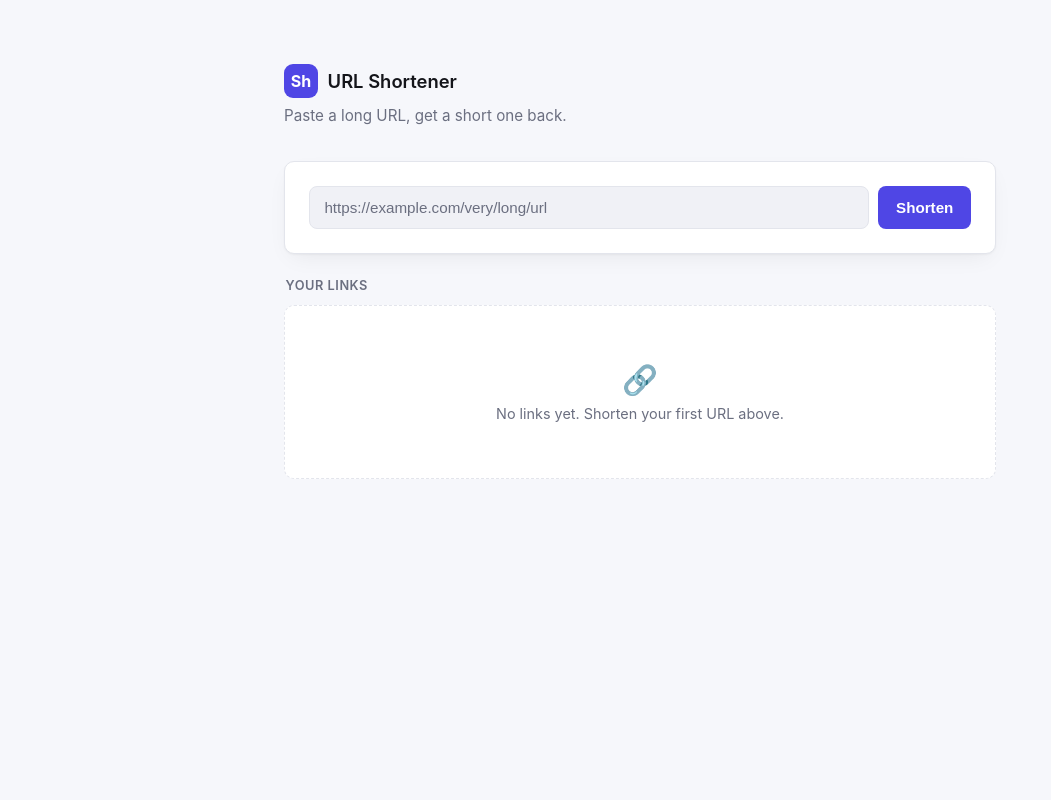
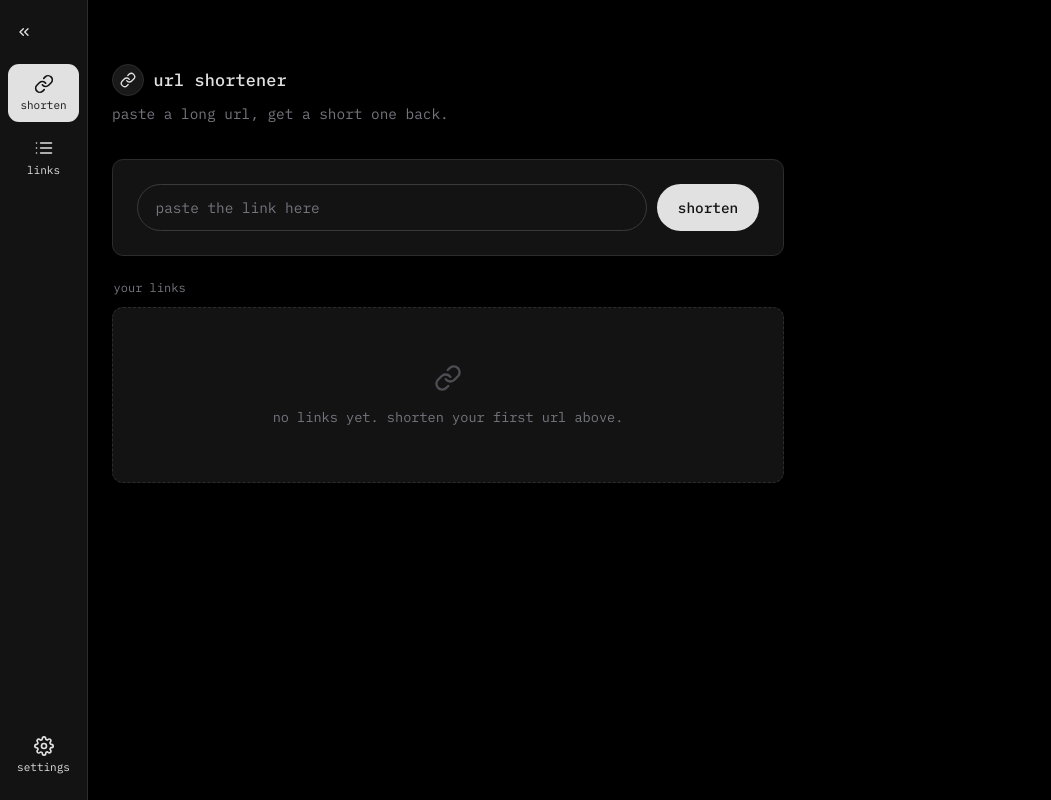
Before and after one commit to agamez123/pingu-tools, a FastAPI app: page / in a window 1280 px wide. Shown: the whole page, without its empty margins (0-1051 px from the left). Run offline with FastAPI, Linux system fonts and the light colour scheme; some libraries are stand-ins or nearby versions.

Commit message:
frontend

```diff
--- a/app/static/css/style.css
+++ b/app/static/css/style.css
@@ -1,40 +1,42 @@
+@import url("https://fonts.googleapis.com/css2?family=IBM+Plex+Mono:wght@400;500;600&display=swap");
+
 :root {
-  --bg: #f6f7fb;
-  --surface: #ffffff;
-  --surface-2: #f0f1f6;
-  --border: #e3e5ec;
-  --text: #14151a;
-  --text-muted: #6b6f80;
-  --accent: #4f46e5;
-  --accent-hover: #4338ca;
-  --accent-contrast: #ffffff;
-  --success-bg: #ecfdf3;
-  --success-border: #34c759;
-  --success-text: #0f7a3d;
-  --danger: #dc2626;
-  --danger-hover: #b91c1c;
-  --radius: 10px;
-  --shadow: 0 1px 2px rgba(16, 18, 27, 0.04), 0 8px 24px -8px rgba(16, 18, 27, 0.08);
+  --bg: #000000;
+  --sidebar-bg: #131313;
+  --surface: #131313;
+  --elevated: #191919;
+  --elevated-hover: #232323;
+  --border: #2c2c2c;
+  --input-border: #3a3a3a;
+  --text: #e1e1e1;
+  --text-muted: #75757e;
+  --white: #ffffff;
+  --active-bg: #e1e1e1;
+  --active-hover: #ffffff;
+  --active-text: #131313;
+  --green: #30bd1b;
+  --red: #ed2236;
+  --dark-red: #d61c2e;
+  --radius: 11px;
+  --radius-pill: 30px;
+  --sidebar-width: 88px;
+  --sidebar-width-collapsed: 0px;
 }
 
-@media (prefers-color-scheme: dark) {
-  :root {
-    --bg: #0f1115;
-    --surface: #171923;
-    --surface-2: #1e212c;
-    --border: #2a2d3a;
-    --text: #eceef4;
-    --text-muted: #8b90a3;
-    --accent: #6366f1;
-    --accent-hover: #7678f5;
-    --accent-contrast: #ffffff;
-    --success-bg: #0d2318;
-    --success-border: #22c55e;
-    --success-text: #4ade80;
-    --danger: #f87171;
-    --danger-hover: #fca5a5;
-    --shadow: 0 1px 2px rgba(0, 0, 0, 0.2), 0 8px 24px -8px rgba(0, 0, 0, 0.5);
-  }
+:root[data-theme="light"] {
+  --bg: #ffffff;
+  --sidebar-bg: #f4f4f4;
+  --surface: #f4f4f4;
+  --elevated: #e3e3e3;
+  --elevated-hover: #d3d3d3;
+  --border: #e0e0e0;
+  --input-border: #adadb7;
+  --text: #131313;
+  --text-muted: #75757e;
+  --white: #ffffff;
+  --active-bg: #131313;
+  --active-hover: #2a2a2a;
+  --active-text: #f4f4f4;
 }
 
 * {
@@ -46,14 +48,143 @@ body {
   min-height: 100vh;
   background: var(--bg);
   color: var(--text);
-  font-family: -apple-system, BlinkMacSystemFont, "Segoe UI", Roboto, Helvetica, Arial, sans-serif;
+  font-family: "IBM Plex Mono", ui-monospace, SFMono-Regular, Menlo, Consolas, monospace;
   -webkit-font-smoothing: antialiased;
 }
 
+a {
+  color: inherit;
+}
+
+/* sidebar */
+
+.sidebar {
+  position: fixed;
+  top: 0;
+  left: 0;
+  bottom: 0;
+  width: var(--sidebar-width);
+  background: var(--sidebar-bg);
+  border-right: 1px solid var(--border);
+  display: flex;
+  flex-direction: column;
+  align-items: center;
+  padding: 1rem 0.5rem;
+  gap: 0.5rem;
+  transition: width 0.15s ease, padding 0.15s ease;
+  overflow: hidden;
+  z-index: 10;
+}
+
+.sidebar.collapsed {
+  width: var(--sidebar-width-collapsed);
+  padding-left: 0;
+  padding-right: 0;
+  border-right-color: transparent;
+}
+
+.sidebar-toggle {
+  background: none;
+  border: none;
+  color: var(--text);
+  cursor: pointer;
+  padding: 0.5rem;
+  display: flex;
+  align-items: center;
+  justify-content: center;
+  border-radius: var(--radius);
+  align-self: flex-start;
+  flex-shrink: 0;
+}
+
+.sidebar-toggle:hover {
+  background: var(--elevated-hover);
+}
+
+.sidebar-toggle svg {
+  transition: transform 0.15s ease;
+}
+
+.sidebar.collapsed .sidebar-toggle svg {
+  transform: rotate(180deg);
+}
+
+.sidebar-nav {
+  display: flex;
+  flex-direction: column;
+  gap: 0.4rem;
+  width: 100%;
+  margin-top: 0.5rem;
+}
+
+.sidebar-spacer {
+  flex: 1;
+}
+
+.sidebar-tab {
+  display: flex;
+  flex-direction: column;
+  align-items: center;
+  justify-content: center;
+  gap: 0.3rem;
+  width: 100%;
+  padding: 0.6rem 0.25rem;
+  border-radius: var(--radius);
+  background: none;
+  border: none;
+  color: var(--text);
+  cursor: pointer;
+  font-family: inherit;
+  font-size: 11px;
+  white-space: nowrap;
+  text-decoration: none;
+}
+
+.sidebar-tab:hover {
+  background: var(--elevated-hover);
+}
+
+.sidebar-tab.active {
+  background: var(--active-bg);
+  color: var(--active-text);
+}
+
+.sidebar-tab svg {
+  width: 20px;
+  height: 20px;
+}
+
+.collapse-open-btn {
+  position: fixed;
+  top: 1rem;
+  left: 1rem;
+  z-index: 11;
+  background: var(--elevated);
+  border: 1px solid var(--border);
+  color: var(--text);
+  padding: 0.5rem;
+  border-radius: var(--radius);
+  cursor: pointer;
+  display: none;
+  align-items: center;
+  justify-content: center;
+}
+
+.collapse-open-btn.visible {
+  display: flex;
+}
+
+/* page */
+
 .page {
-  max-width: 760px;
-  margin: 0 auto;
+  margin-left: var(--sidebar-width);
+  max-width: 720px;
   padding: 4rem 1.5rem 5rem;
+  transition: margin-left 0.15s ease;
+}
+
+.page.sidebar-collapsed {
+  margin-left: var(--sidebar-width-collapsed);
 }
 
 .brand {
@@ -67,32 +198,31 @@ body {
   display: inline-flex;
   align-items: center;
   justify-content: center;
-  width: 34px;
-  height: 34px;
-  border-radius: 9px;
-  background: var(--accent);
-  color: var(--accent-contrast);
-  font-weight: 700;
-  font-size: 1rem;
+  width: 32px;
+  height: 32px;
+  border-radius: 50%;
+  background: var(--elevated);
+  border: 1px solid var(--border);
+  color: var(--text);
 }
 
 .brand h1 {
-  font-size: 1.15rem;
-  font-weight: 600;
+  font-size: 1.05rem;
+  font-weight: 500;
   margin: 0;
+  letter-spacing: 0.01em;
 }
 
 .subtitle {
   color: var(--text-muted);
   margin: 0 0 2.25rem;
-  font-size: 0.95rem;
+  font-size: 0.9rem;
 }
 
 .hero-card {
   background: var(--surface);
   border: 1px solid var(--border);
   border-radius: var(--radius);
-  box-shadow: var(--shadow);
   padding: 1.5rem;
   margin-bottom: 1.5rem;
 }
@@ -104,14 +234,15 @@ body {
 
 .create-form input[type="url"] {
   flex: 1;
-  padding: 0.75rem 0.9rem;
-  font-size: 0.95rem;
-  border-radius: 8px;
-  border: 1px solid var(--border);
-  background: var(--surface-2);
+  padding: 0.8rem 1.1rem;
+  font-size: 0.9rem;
+  font-family: inherit;
+  border-radius: var(--radius-pill);
+  border: 1px solid var(--input-border);
+  background: transparent;
   color: var(--text);
   outline: none;
-  transition: border-color 0.15s ease, box-shadow 0.15s ease;
+  transition: border-color 0.15s ease;
 }
 
 .create-form input[type="url"]::placeholder {
@@ -129,10 +259,11 @@ body {
   justify-content: center;
   gap: 0.4rem;
   border: none;
-  border-radius: 8px;
-  padding: 0.75rem 1.1rem;
-  font-size: 0.95rem;
-  font-weight: 600;
+  border-radius: var(--radius-pill);
+  padding: 0.8rem 1.3rem;
+  font-size: 0.9rem;
+  font-family: inherit;
+  font-weight: 500;
   cursor: pointer;
   white-space: nowrap;
   transition: background-color 0.15s ease, transform 0.05s ease;
@@ -143,33 +274,33 @@ body {
 }
 
 .btn-primary {
-  background: var(--accent);
-  color: var(--accent-contrast);
+  background: var(--active-bg);
+  color: var(--active-text);
 }
 
 .btn-primary:hover {
-  background: var(--accent-hover);
+  background: var(--active-hover);
 }
 
 .btn-icon {
-  background: transparent;
-  color: var(--text-muted);
-  padding: 0.4rem;
-  border-radius: 6px;
+  background: var(--elevated);
+  color: var(--text);
+  padding: 0.5rem;
+  border-radius: 50%;
 }
 
 .btn-icon:hover {
-  background: var(--surface-2);
-  color: var(--text);
+  background: var(--elevated-hover);
 }
 
 .btn-icon.danger,
 .btn-icon.danger:hover {
-  background: color-mix(in srgb, var(--danger) 12%, transparent);
-  color: var(--danger);
-  font-size: 0.78rem;
-  font-weight: 600;
-  padding: 0.4rem 0.6rem;
+  background: var(--dark-red);
+  color: var(--white);
+  font-size: 0.72rem;
+  font-weight: 500;
+  padding: 0.5rem 0.75rem;
+  border-radius: var(--radius-pill);
 }
 
 .flash {
@@ -189,48 +320,44 @@ body {
 }
 
 .flash-label {
-  color: var(--success-text);
-  font-weight: 600;
-  font-size: 0.85rem;
+  color: var(--green);
+  font-weight: 500;
+  font-size: 0.8rem;
   display: block;
   margin-bottom: 0.15rem;
 }
 
 .flash-url {
   color: var(--text);
-  font-family: ui-monospace, SFMono-Regular, Menlo, Consolas, monospace;
-  font-size: 0.9rem;
+  font-size: 0.85rem;
   word-break: break-all;
 }
 
 .copy-btn {
   flex-shrink: 0;
-  background: var(--surface);
+  background: var(--elevated);
   border: 1px solid var(--border);
   color: var(--text);
-  padding: 0.45rem 0.8rem;
-  border-radius: 7px;
-  font-size: 0.8rem;
-  font-weight: 600;
+  padding: 0.5rem 0.9rem;
+  border-radius: var(--radius-pill);
+  font-family: inherit;
+  font-size: 0.75rem;
   cursor: pointer;
   transition: background-color 0.15s ease;
 }
 
 .copy-btn:hover {
-  background: var(--surface-2);
+  background: var(--elevated-hover);
 }
 
 .copy-btn.copied {
-  color: var(--success-text);
-  border-color: var(--success-border);
+  color: var(--green);
+  border-color: var(--green);
 }
 
 .section-label {
   color: var(--text-muted);
-  font-size: 0.8rem;
-  font-weight: 600;
-  text-transform: uppercase;
-  letter-spacing: 0.04em;
+  font-size: 0.75rem;
   margin: 0 0 0.75rem 0.1rem;
 }
 
@@ -341,18 +508,18 @@ body {
 }
 
 .empty-state-icon {
-  font-size: 1.8rem;
-  margin-bottom: 0.5rem;
+  margin-bottom: 0.75rem;
+  opacity: 0.6;
 }
 
 .empty-state p {
   margin: 0;
-  font-size: 0.9rem;
+  font-size: 0.85rem;
 }
 
 @media (max-width: 520px) {
   .page {
-    padding: 2.5rem 1rem 3rem;
+    padding: 4.5rem 1rem 3rem;
   }
 
   .create-form {
--- a/app/static/js/app.js
+++ b/app/static/js/app.js
@@ -1,3 +1,55 @@
+(function initSidebar() {
+  const sidebar = document.getElementById("sidebar");
+  const page = document.getElementById("page");
+  const openBtn = document.getElementById("sidebar-open");
+  const toggleBtn = document.getElementById("sidebar-toggle");
+  if (!sidebar || !page || !openBtn || !toggleBtn) return;
+
+  function setCollapsed(collapsed) {
+    sidebar.classList.toggle("collapsed", collapsed);
+    page.classList.toggle("sidebar-collapsed", collapsed);
+    openBtn.classList.toggle("visible", collapsed);
+    localStorage.setItem("sidebar-collapsed", collapsed ? "true" : "false");
+  }
+
+  const stored = localStorage.getItem("sidebar-collapsed");
+  const initialCollapsed = stored === null ? window.innerWidth <= 720 : stored === "true";
+  setCollapsed(initialCollapsed);
+
+  toggleBtn.addEventListener("click", () => setCollapsed(true));
+  openBtn.addEventListener("click", () => setCollapsed(false));
+})();
+
+(function initThemeSwitcher() {
+  const buttons = document.querySelectorAll("[data-theme-option]");
+  if (!buttons.length) return;
+
+  function currentTheme() {
+    return document.documentElement.getAttribute("data-theme") === "light" ? "light" : "dark";
+  }
+
+  function applyActive() {
+    const theme = currentTheme();
+    buttons.forEach((btn) => {
+      btn.classList.toggle("active", btn.dataset.themeOption === theme);
+    });
+  }
+
+  buttons.forEach((btn) => {
+    btn.addEventListener("click", () => {
+      if (btn.dataset.themeOption === "light") {
+        document.documentElement.setAttribute("data-theme", "light");
+      } else {
+        document.documentElement.removeAttribute("data-theme");
+      }
+      localStorage.setItem("theme", btn.dataset.themeOption);
+      applyActive();
+    });
+  });
+
+  applyActive();
+})();
+
 document.addEventListener("click", (event) => {
   const copyBtn = event.target.closest("[data-copy]");
   if (copyBtn) {
@@ -37,7 +89,7 @@ document.addEventListener("click", (event) => {
       event.preventDefault();
       deleteBtn.dataset.confirming = "true";
       deleteBtn.dataset.originalText = deleteBtn.textContent;
-      deleteBtn.textContent = "Confirm?";
+      deleteBtn.textContent = "confirm?";
       deleteBtn.classList.add("danger");
       resetOtherDeleteButtons(deleteBtn);
     }
@@ -52,7 +104,7 @@ document.addEventListener("click", (event) => {
 function resetOtherDeleteButtons(exceptBtn) {
   document.querySelectorAll('[data-delete-toggle][data-confirming="true"]').forEach((btn) => {
     if (btn !== exceptBtn) {
-      btn.textContent = btn.dataset.originalText || "Delete";
+      btn.textContent = btn.dataset.originalText || "delete";
       btn.dataset.confirming = "false";
       btn.classList.remove("danger");
     }
--- /dev/null
+++ b/app/templates/_sidebar.html
@@ -0,0 +1,22 @@
+{% macro sidebar(active) %}
+<nav class="sidebar" id="sidebar">
+  <button type="button" class="sidebar-toggle" id="sidebar-toggle" title="Collapse sidebar" aria-label="Collapse sidebar">
+    <svg width="16" height="16" viewBox="0 0 24 24" fill="none" stroke="currentColor" stroke-width="2" stroke-linecap="round" stroke-linejoin="round"><path d="m11 17-5-5 5-5M18 17l-5-5 5-5"/></svg>
+  </button>
+  <div class="sidebar-nav">
+    <a href="/#top" class="sidebar-tab {{ 'active' if active == 'shorten' else '' }}">
+      <svg viewBox="0 0 24 24" fill="none" stroke="currentColor" stroke-width="2" stroke-linecap="round" stroke-linejoin="round"><path d="M10 13a5 5 0 0 0 7.54.54l3-3a5 5 0 0 0-7.07-7.07l-1.72 1.71"/><path d="M14 11a5 5 0 0 0-7.54-.54l-3 3a5 5 0 0 0 7.07 7.07l1.71-1.71"/></svg>
+      <span>shorten</span>
+    </a>
+    <a href="/#links" class="sidebar-tab {{ 'active' if active == 'links' else '' }}">
+      <svg viewBox="0 0 24 24" fill="none" stroke="currentColor" stroke-width="2" stroke-linecap="round" stroke-linejoin="round"><path d="M8 6h13M8 12h13M8 18h13M3 6h.01M3 12h.01M3 18h.01"/></svg>
+      <span>links</span>
+    </a>
+  </div>
+  <div class="sidebar-spacer"></div>
+  <a href="/settings" class="sidebar-tab {{ 'active' if active == 'settings' else '' }}">
+    <svg viewBox="0 0 24 24" fill="none" stroke="currentColor" stroke-width="2" stroke-linecap="round" stroke-linejoin="round"><circle cx="12" cy="12" r="3"/><path d="M19.4 15a1.65 1.65 0 0 0 .33 1.82l.06.06a2 2 0 1 1-2.83 2.83l-.06-.06a1.65 1.65 0 0 0-1.82-.33 1.65 1.65 0 0 0-1 1.51V21a2 2 0 0 1-4 0v-.09A1.65 1.65 0 0 0 9 19.4a1.65 1.65 0 0 0-1.82.33l-.06.06a2 2 0 1 1-2.83-2.83l.06-.06a1.65 1.65 0 0 0 .33-1.82 1.65 1.65 0 0 0-1.51-1H3a2 2 0 0 1 0-4h.09A1.65 1.65 0 0 0 4.6 9a1.65 1.65 0 0 0-.33-1.82l-.06-.06a2 2 0 1 1 2.83-2.83l.06.06a1.65 1.65 0 0 0 1.82.33H9a1.65 1.65 0 0 0 1-1.51V3a2 2 0 0 1 4 0v.09a1.65 1.65 0 0 0 1 1.51 1.65 1.65 0 0 0 1.82-.33l.06-.06a2 2 0 1 1 2.83 2.83l-.06.06a1.65 1.65 0 0 0-.33 1.82V9a1.65 1.65 0 0 0 1.51 1H21a2 2 0 0 1 0 4h-.09a1.65 1.65 0 0 0-1.51 1z"/></svg>
+    <span>settings</span>
+  </a>
+</nav>
+{% endmacro %}
--- a/app/templates/index.html
+++ b/app/templates/index.html
@@ -3,35 +3,49 @@
 <head>
   <meta charset="UTF-8">
   <meta name="viewport" content="width=device-width, initial-scale=1">
-  <title>URL Shortener</title>
+  <title>url shortener</title>
+  <script>
+    if (localStorage.getItem("theme") === "light") {
+      document.documentElement.setAttribute("data-theme", "light");
+    }
+  </script>
   <link rel="stylesheet" href="{{ url_for('static', path='css/style.css') }}">
 </head>
 <body>
-  <div class="page">
-    <div class="brand">
-      <span class="brand-mark">Sh</span>
-      <h1>URL Shortener</h1>
+  {% from "_sidebar.html" import sidebar %}
+  {{ sidebar('shorten') }}
+
+  <button type="button" class="collapse-open-btn" id="sidebar-open" title="Open sidebar" aria-label="Open sidebar">
+    <svg width="16" height="16" viewBox="0 0 24 24" fill="none" stroke="currentColor" stroke-width="2" stroke-linecap="round" stroke-linejoin="round"><path d="m13 17 5-5-5-5M6 17l5-5-5-5"/></svg>
+  </button>
+
+  <div class="page" id="page">
+    <div class="brand" id="top">
+      <span class="brand-mark">
+        <svg width="16" height="16" viewBox="0 0 24 24" fill="none" stroke="currentColor" stroke-width="2" stroke-linecap="round" stroke-linejoin="round"><path d="M10 13a5 5 0 0 0 7.54.54l3-3a5 5 0 0 0-7.07-7.07l-1.72 1.71"/><path d="M14 11a5 5 0 0 0-7.54-.54l-3 3a5 5 0 0 0 7.07 7.07l1.71-1.71"/></svg>
+      </span>
+      <h1>url shortener</h1>
     </div>
-    <p class="subtitle">Paste a long URL, get a short one back.</p>
+    <p class="subtitle">paste a long url, get a short one back.</p>
 
     {% if created %}
     <div class="flash">
       <div class="flash-text">
-        <span class="flash-label">Short link created</span>
+        <span class="flash-label">short link created</span>
         <span class="flash-url">{{ request.base_url }}{{ created.short_code }}</span>
       </div>
-      <button type="button" class="copy-btn" data-copy="{{ request.base_url }}{{ created.short_code }}">Copy</button>
+      <button type="button" class="copy-btn" data-copy="{{ request.base_url }}{{ created.short_code }}">copy</button>
     </div>
     {% endif %}
 
     <div class="hero-card">
       <form class="create-form" method="post" action="/">
-        <input type="url" name="original_url" placeholder="https://example.com/very/long/url" required>
-        <button type="submit" class="btn btn-primary">Shorten</button>
+        <input type="url" name="original_url" placeholder="paste the link here" required>
+        <button type="submit" class="btn btn-primary">shorten</button>
       </form>
     </div>
 
-    <p class="section-label">Your links</p>
+    <p class="section-label" id="links">your links</p>
 
     {% if urls %}
     <ul class="url-list">
@@ -44,15 +58,15 @@
 
         <form class="edit-form" method="post" action="/update/{{ url.short_code }}">
           <input type="url" name="original_url" placeholder="{{ url.original_url }}" required>
-          <button type="submit" class="btn btn-primary">Save</button>
-          <button type="button" class="btn btn-icon" data-edit-cancel>Cancel</button>
+          <button type="submit" class="btn btn-primary">save</button>
+          <button type="button" class="btn btn-icon" data-edit-cancel>cancel</button>
         </form>
 
         <div class="url-row-actions">
           <button type="button" class="btn btn-icon" data-edit-toggle title="Edit" aria-label="Edit">
             <svg width="16" height="16" viewBox="0 0 24 24" fill="none" stroke="currentColor" stroke-width="2" stroke-linecap="round" stroke-linejoin="round"><path d="M17 3a2.85 2.83 0 1 1 4 4L7.5 20.5 2 22l1.5-5.5Z"/></svg>
           </button>
-          <button type="button" class="copy-btn" data-copy="{{ request.base_url }}{{ url.short_code }}" title="Copy short link">Copy</button>
+          <button type="button" class="copy-btn" data-copy="{{ request.base_url }}{{ url.short_code }}" title="Copy short link">copy</button>
           <form method="post" action="/delete/{{ url.short_code }}" style="display:contents">
             <button type="submit" class="btn btn-icon danger-target" data-delete-toggle title="Delete" aria-label="Delete">
               <svg width="16" height="16" viewBox="0 0 24 24" fill="none" stroke="currentColor" stroke-width="2" stroke-linecap="round" stroke-linejoin="round"><path d="M3 6h18M8 6V4a2 2 0 0 1 2-2h4a2 2 0 0 1 2 2v2m3 0-1 14a2 2 0 0 1-2 2H7a2 2 0 0 1-2-2L4 6h16Z"/></svg>
@@ -64,8 +78,10 @@
     </ul>
     {% else %}
     <div class="empty-state">
-      <div class="empty-state-icon">&#128279;</div>
-      <p>No links yet. Shorten your first URL above.</p>
+      <div class="empty-state-icon">
+        <svg width="28" height="28" viewBox="0 0 24 24" fill="none" stroke="currentColor" stroke-width="2" stroke-linecap="round" stroke-linejoin="round"><path d="M10 13a5 5 0 0 0 7.54.54l3-3a5 5 0 0 0-7.07-7.07l-1.72 1.71"/><path d="M14 11a5 5 0 0 0-7.54-.54l-3 3a5 5 0 0 0 7.07 7.07l1.71-1.71"/></svg>
+      </div>
+      <p>no links yet. shorten your first url above.</p>
     </div>
     {% endif %}
   </div>
```
Also changed, not shown: other parts of app/static/css/style.css (+57 -18 lines), app/templates/settings.html (added, +48 -0 lines).
